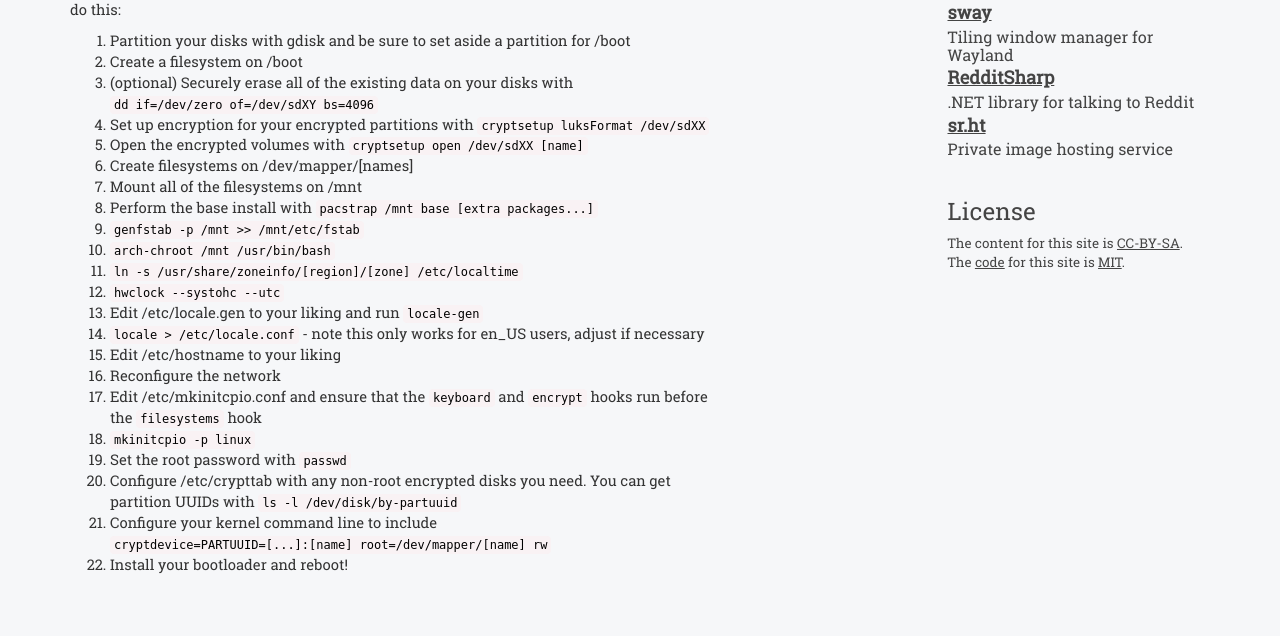
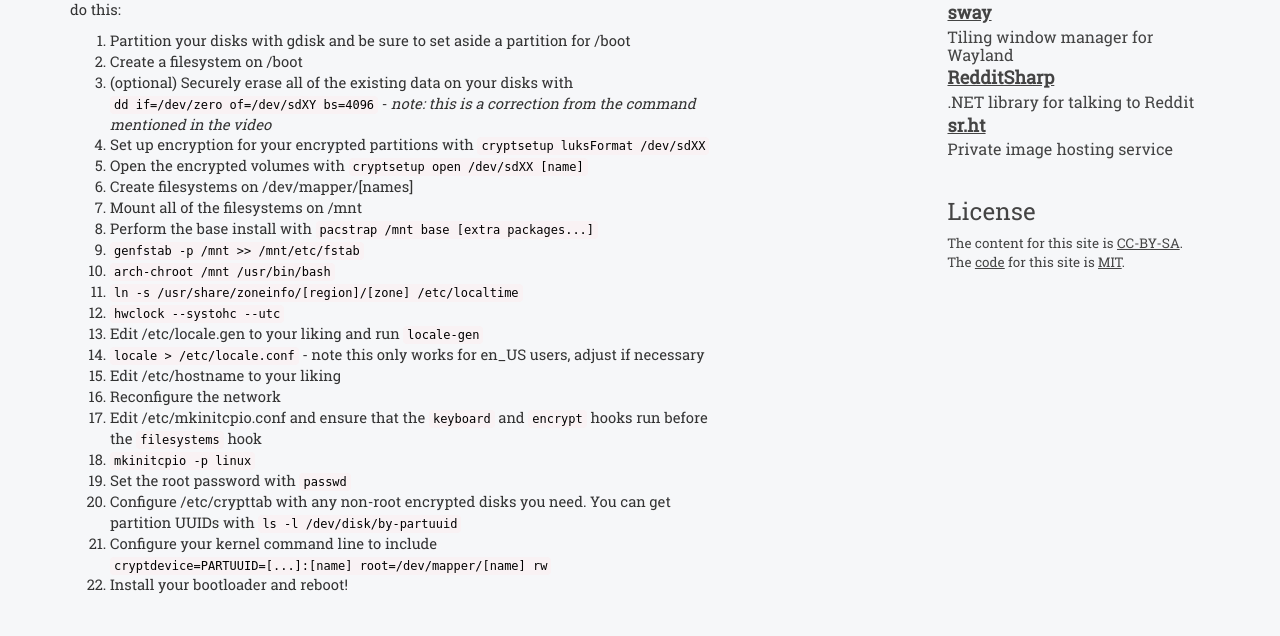
Before and after one commit to stormblog/sircmpwn.github.io, a Jekyll site: the page built from _posts/2016-08-18-Arch-Linux-with-full-disk-encryption-in-15-minutes.md, in a window 1280 px wide. Shown: the part 737-1373 px from the top of the page. Built offline with Jekyll 4.4.1, drawn with Linux system fonts in a browser that asks for light colours; comment, search, counter and statistics services are not loaded; before the commit the page ends 1352 px from its top, so only the background shows below that.

Commit message:
Update 2 electric boogaloo

```diff
--- a/_posts/2016-08-18-Arch-Linux-with-full-disk-encryption-in-15-minutes.md
+++ b/_posts/2016-08-18-Arch-Linux-with-full-disk-encryption-in-15-minutes.md
@@ -33,7 +33,8 @@ overview of how to do this:
    /boot
 1. Create a filesystem on /boot
 1. (optional) Securely erase all of the existing data on your disks with `dd
-   if=/dev/zero of=/dev/sdXY bs=4096`
+   if=/dev/zero of=/dev/sdXY bs=4096` - *note: this is a correction from the
+   command mentioned in the video*
 1. Set up encryption for your encrypted partitions with `cryptsetup luksFormat
    /dev/sdXX`
 1. Open the encrypted volumes with `cryptsetup open /dev/sdXX [name]`
```
